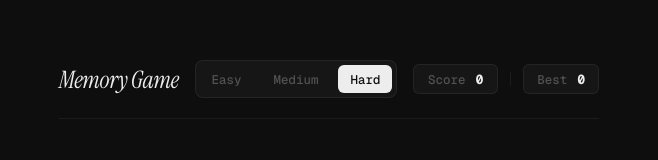
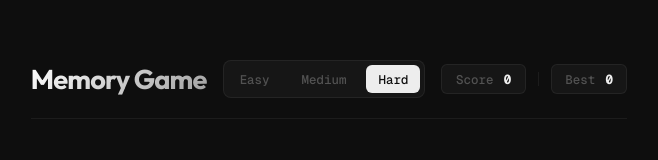
Before and after one commit to itslokeshx/memory-game, a React (Vite) app: page / in a window 1280 px wide. Shown: the top 160 px of the page, without its empty margins (311-969 px from the left). Built offline with nearby package versions, Linux system fonts and the light colour scheme; no server answers.

Commit message:
feat: update font styles and enhance game header appearance with gradient effect

```diff
--- a/src/style.css
+++ b/src/style.css
@@ -1,4 +1,4 @@
-@import url("https://fonts.googleapis.com/css2?family=Geist+Mono:wght@400;500&family=Instrument+Serif:ital@0;1&family=Geist:wght@300;400;500;600&display=swap");
+@import url("https://fonts.googleapis.com/css2?family=Geist+Mono:wght@400;500&family=Outfit:wght@600;700;800&family=Geist:wght@300;400;500;600&display=swap");
 
 *,
 *::before,
@@ -64,12 +64,22 @@ body {
 }
 
 .game-header h1 {
-  font-family: "Instrument Serif", serif;
-  font-size: 1.5rem;
-  font-weight: 400;
-  font-style: italic;
+  font-family:
+    "Outfit",
+    -apple-system,
+    BlinkMacSystemFont,
+    "Segoe UI",
+    Roboto,
+    sans-serif;
+  font-size: 1.7rem;
+  font-weight: 700;
+  font-style: normal;
   color: var(--text);
-  letter-spacing: -0.02em;
+  letter-spacing: -0.03em;
+  background: linear-gradient(135deg, #ffffff 0%, #a0a0a0 100%);
+  -webkit-background-clip: text;
+  -webkit-text-fill-color: transparent;
+  background-clip: text;
 }
 
 .difficulty-controls {
```
